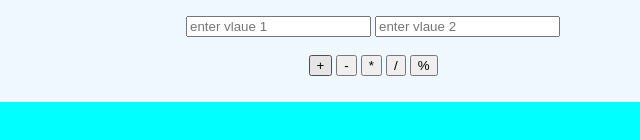
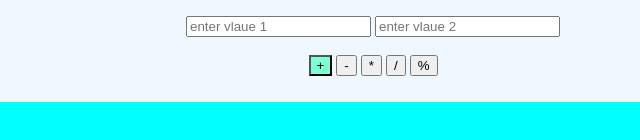
Before and after one commit to AVENKATASIVASANKAR/SecondLevelCaluculator, a plain HTML site: page index.html in a window 1280 px wide. In both pictures the pointer is over the button 587 px from the left and 267 px from the top of the page. Shown: the part 202-342 px from the top of the page, 267-907 px from the left. Drawn offline with Linux system fonts and the light colour scheme.

Commit message:
Update index.html

```diff
--- a/index.html
+++ b/index.html
@@ -14,6 +14,9 @@
             background-color: aliceblue;
             margin:10%;
             padding:2%;
+        }
+        button:hover{
+            background-color: aquamarine;
         }
     </style>
 </head>
```
